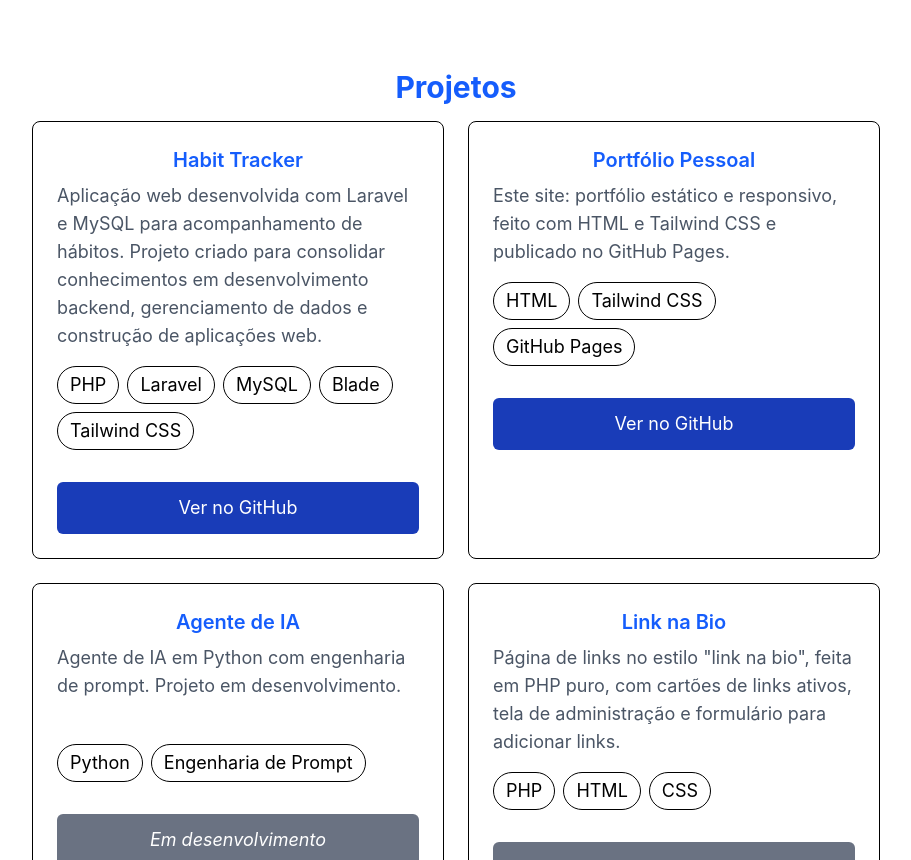
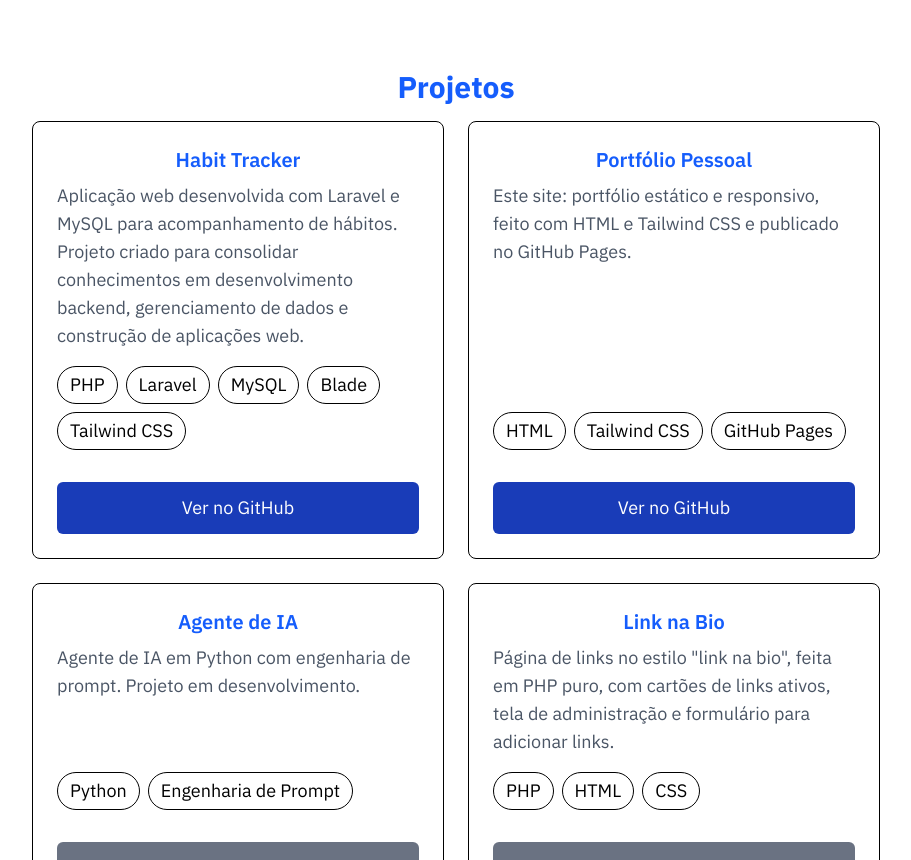
Before and after one commit to Alexdanielofc/alexdanielofc.github.io, a website: page index.html in a window 1280 px wide. Shown: the part 1940-2800 px from the top of the page, without its empty margins (184-1095 px from the left). Drawn offline with Linux system fonts and the light colour scheme.

Commit message:
Refactor code structure for improved readability and maintainability

```diff
--- a/index.html
+++ b/index.html
@@ -8,11 +8,20 @@
         content="Portfólio de Alex Nunes, desenvolvedor web júnior com foco em PHP e Laravel. Conheça minhas habilidades e projetos.">
     <title>Alex Nunes | Junior Web Developer</title>
     <link rel="stylesheet" href="./dist/output.css">
+    <link rel="icon" type="image/png" href="/icone.png">
+    <link rel="preconnect" href="https://fonts.googleapis.com">
+    <link rel="preconnect" href="https://fonts.gstatic.com" crossorigin>
+    <link href="https://fonts.googleapis.com/css2?family=IBM+Plex+Sans:wght@300;400;500;600;700&display=swap" rel="stylesheet">
+    <style>
+        body {
+            font-family: 'IBM Plex Sans', sans-serif;
+        }
+    </style>
 </head>
 
 <body class="text-lg">
     <header class="sticky top-0 z-10">
-        <nav class="bg-gray-800 shadow-md">
+        <nav class="bg-gray-800 ">
             <div class="mx-auto px-6 py-4 flex justify-between items-center">
                 <a href="#apresentacao"
                     class="sm:text-2xl font-bold text-gray-300 hover:text-blue-300 transition">AN</a>
@@ -122,13 +131,14 @@
                 <h2 class="text-3xl font-bold text-blue-600 mb-4 text-center">Projetos</h2>
 
                 <!-- Card Habit Tracker -->
-                <div class="grid grid-cols-1 sm:grid-cols-2 gap-6">
+                <div class="grid grid-cols-1 sm:grid-cols-2 flex-col h-full gap-6">
                     <div class="border rounded-lg p-6">
                         <h3 class="text-xl font-semibold text-blue-600 mb-2 text-center">Habit Tracker</h3>
                         <p class="text-gray-600">Aplicação web desenvolvida com Laravel e MySQL para acompanhamento de
                             hábitos. Projeto criado para consolidar conhecimentos em desenvolvimento backend,
                             gerenciamento de dados e construção de aplicações web.</p>
 
+                        <div class="mt-auto">
                             <!-- Lista de habilidades do habit tracker -->
                             <ul class="mt-4 mb-8 flex flex-wrap gap-2">
                                 <li class="px-3 py-1 rounded-full border">PHP</li>
@@ -146,13 +156,15 @@
                                 Ver no GitHub
                             </a>
                         </div>
+                    </div>
 
                     <!-- Card Portifolio -->
-                    <div class="border rounded-lg p-6">
+                    <div class="border rounded-lg p-6 flex flex-col h-full">
                         <h3 class="text-xl font-semibold text-blue-600 mb-2 text-center">Portfólio Pessoal</h3>
                         <p class="text-gray-600">Este site: portfólio estático e responsivo, feito com HTML e Tailwind
                             CSS e publicado no GitHub Pages.</p>
 
+                        <div class="mt-auto">
                             <!-- Lista de habilidades Portifolio -->
                             <ul class="mt-4 mb-8 flex flex-wrap gap-2">
                                 <li class="px-3 py-1 rounded-full border">HTML</li>
@@ -167,13 +179,15 @@
                                 Ver no GitHub
                             </a>
                         </div>
+                    </div>
 
                     <!-- Card Agente de IA -->
-                    <div class="border rounded-lg p-6">
+                    <div class="border rounded-lg flex flex-col h-full p-6">
                         <h3 class="text-xl font-semibold text-blue-600 mb-2 text-center">Agente de IA</h3>
                         <p class="text-gray-600">Agente de IA em Python com engenharia de prompt. Projeto em
                             desenvolvimento.</p><br>
 
+                        <div class="mt-auto">
                             <!-- Lista de habilidades do agente de IA -->
                             <ul class="mt-4 mb-8 flex flex-wrap gap-2">
                                 <li class="px-3 py-1 rounded-full border">Python</li>
@@ -185,13 +199,15 @@
                                 Em desenvolvimento
                             </p>
                         </div>
+                    </div>
 
                     <!-- Card Link na bio -->
-                    <div class="border rounded-lg p-6">
+                    <div class="border rounded-lg flex flex-col h-full p-6">
                         <h3 class="text-xl font-semibold text-blue-600 mb-2 text-center">Link na Bio</h3>
                         <p class="text-gray-600">Página de links no estilo "link na bio", feita em PHP puro, com cartões
                             de links ativos, tela de administração e formulário para adicionar links.</p>
 
+                        <div class="mt-auto">
                             <!-- Lista de habilidades Link na Bio -->
                             <ul class="mt-4 mb-8 flex flex-wrap gap-2">
                                 <li class="px-3 py-1 rounded-full border">PHP</li>
@@ -203,6 +219,7 @@
                             <p class="justify-center flex mt-6 bg-gray-500 italic text-white px-4 py-3 rounded-md">
                                 Em desenvolvimento
                             </p>
+                        </div>
                     </div>
                 </div>
             </div>
```
Also changed, not shown: dist/output.css, icone.png (added). Lines whose indentation alone changed are shown as unchanged.
